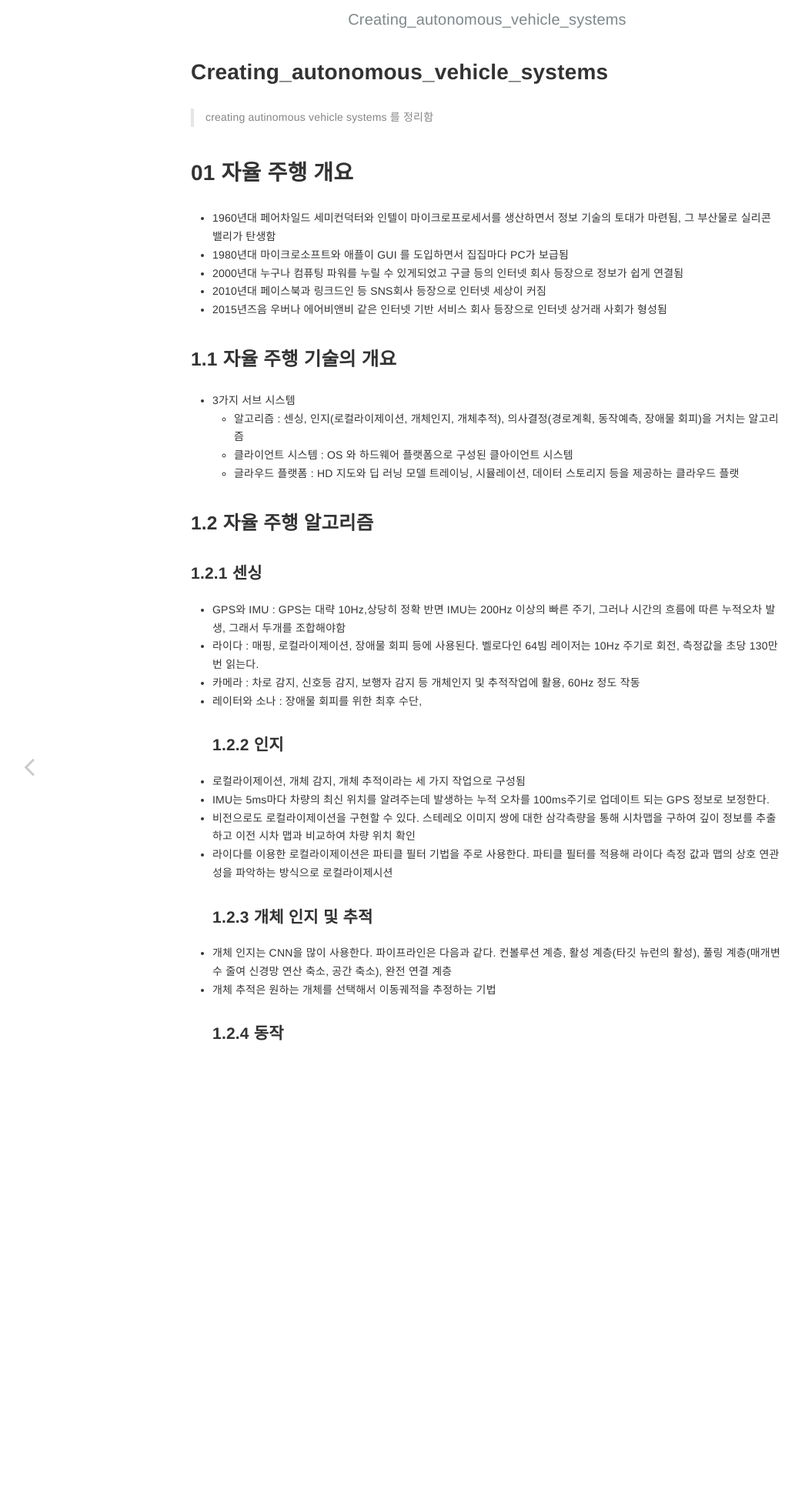
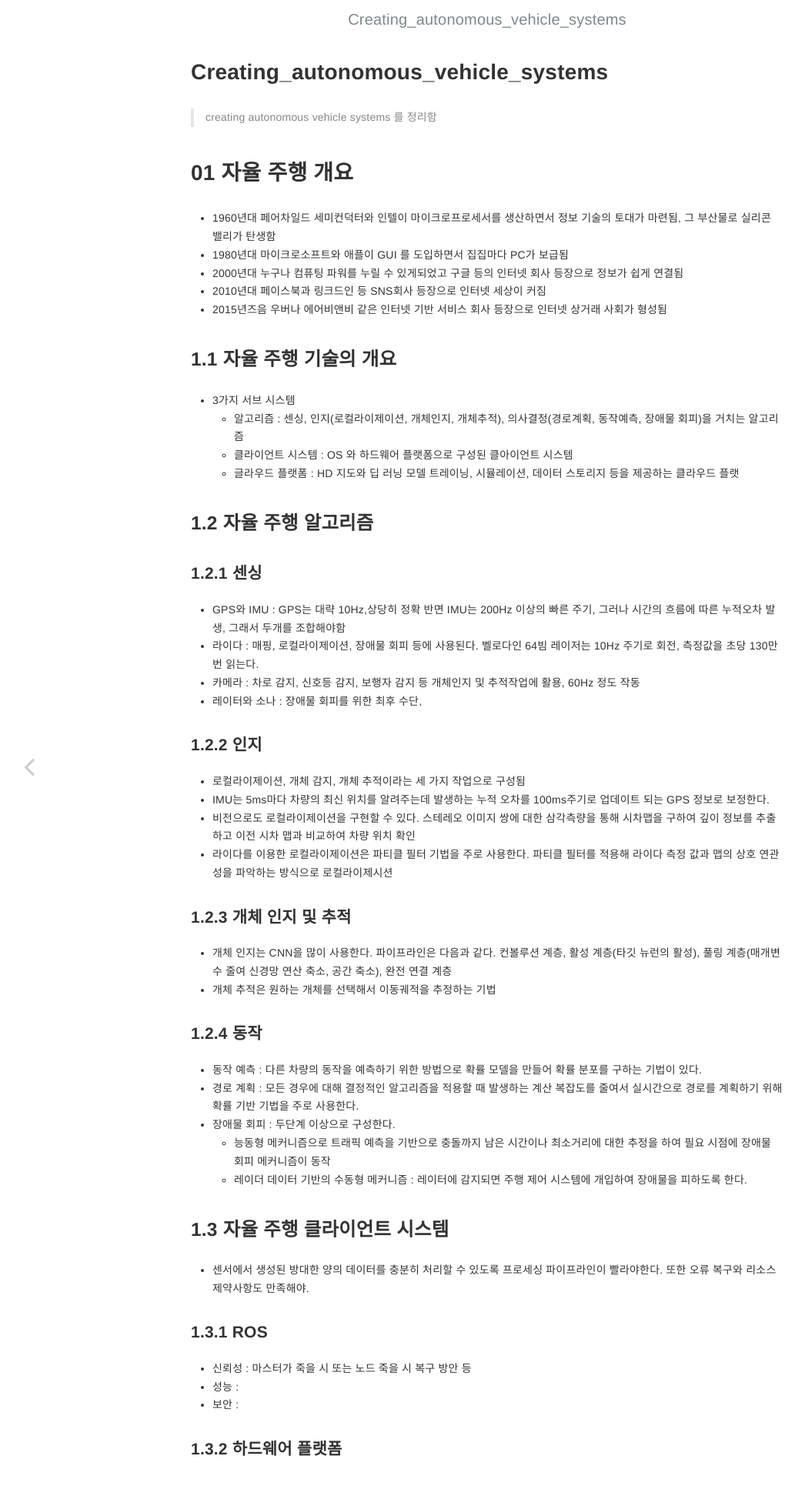
Before and after one commit to contravia-cloud/TechnicalBlog, a Jekyll site: the page built from _posts/2022-04-13-Creating_autonomous_vehicle_systems.md, in a window 1280 px wide, cut to the strip 0-1937 px from the top of the page. Shown: the top 1931 px of the strip at 77% size, without its empty margins (7-1053 px from the left). Built offline with Jekyll 4.4.1, drawn with Linux system fonts in a browser that asks for light colours; our own code applies the rules of GitHub Pages for plain Markdown files.

Commit message:
Update 2022-04-13-Creating_autonomous_vehicle_systems.md

```diff
--- a/_posts/2022-04-13-Creating_autonomous_vehicle_systems.md
+++ b/_posts/2022-04-13-Creating_autonomous_vehicle_systems.md
@@ -5,7 +5,7 @@ date: 2022-04-13
 ---
 
 
-> creating autinomous vehicle systems 를 정리함
+> creating autonomous vehicle systems 를 정리함
 
 # 01 자율 주행 개요
 - 1960년대 페어차일드 세미컨덕터와 인텔이 마이크로프로세서를 생산하면서 정보 기술의 토대가 마련됨, 그 부산물로 실리콘 밸리가 탄생함
@@ -21,17 +21,36 @@ date: 2022-04-13
   - 글라우드 플랫폼 : HD 지도와 딥 러닝 모델 트레이닝, 시뮬레이션, 데이터 스토리지 등을 제공하는 클라우드 플랫
 
 ## 1.2 자율 주행 알고리즘
+
 ### 1.2.1 센싱
 - GPS와 IMU : GPS는 대략 10Hz,상당히 정확 반면 IMU는 200Hz 이상의 빠른 주기, 그러나 시간의 흐름에 따른 누적오차 발생, 그래서 두개를 조합해야함
 - 라이다 : 매핑, 로컬라이제이션, 장애물 회피 등에 사용된다. 벨로다인 64빔 레이저는 10Hz 주기로 회전, 측정값을 초당 130만번 읽는다.
 - 카메라 : 차로 감지, 신호등 감지, 보행자 감지 등 개체인지 및 추적작업에 활용, 60Hz 정도 작동
 - 레이터와 소나 : 장애물 회피를 위한 최후 수단,
+
 ### 1.2.2 인지
 - 로컬라이제이션, 개체 감지, 개체 추적이라는 세 가지 작업으로 구성됨
 - IMU는 5ms마다 차량의 최신 위치를 알려주는데 발생하는 누적 오차를 100ms주기로 업데이트 되는 GPS 정보로 보정한다.
 - 비전으로도 로컬라이제이션을 구현할 수 있다. 스테레오 이미지 쌍에 대한 삼각측량을 통해 시차맵을 구하여 깊이 정보를 추출하고 이전 시차 맵과 비교하여 차량 위치 확인
 - 라이다를 이용한 로컬라이제이션은 파티클 필터 기법을 주로 사용한다. 파티클 필터를 적용해 라이다 측정 값과 맵의 상호 연관성을 파악하는 방식으로 로컬라이제시션
+
 ### 1.2.3 개체 인지 및 추적
 - 개체 인지는 CNN을 많이 사용한다. 파이프라인은 다음과 같다. 컨볼루션 계층, 활성 계층(타깃 뉴런의 활성), 풀링 계층(매개변수 줄여 신경망 연산 축소, 공간 축소), 완전 연결 계층
 - 개체 추적은 원하는 개체를 선택해서 이동궤적을 추정하는 기법
+
 ### 1.2.4 동작
+- 동작 예측 : 다른 차량의 동작을 예측하기 위한 방법으로 확률 모델을 만들어 확률 분포를 구하는 기법이 있다.
+- 경로 계획 : 모든 경우에 대해 결정적인 알고리즘을 적용할 때 발생하는 계산 복잡도를 줄여서 실시간으로 경로를 계획하기 위해 확률 기반 기법을 주로 사용한다.
+- 장애물 회피 : 두단계 이상으로 구성한다.
+  - 능동형 메커니즘으로 트래픽 예측을 기반으로 충돌까지 남은 시간이나 최소거리에 대한 추정을 하여 필요 시점에 장애물 회피 메커니즘이 동작
+  - 레이더 데이터 기반의 수동형 메커니즘 : 레이터에 감지되면 주행 제어 시스템에 개입하여 장애물을 피하도록 한다.
+
+## 1.3 자율 주행 클라이언트 시스템
+- 센서에서 생성된 방대한 양의 데이터를 충분히 처리할 수 있도록 프로세싱 파이프라인이 빨라야한다. 또한 오류 복구와 리소스 제약사항도 만족해야.
+
+### 1.3.1 ROS
+- 신뢰성 : 마스터가 죽을 시 또는 노드 죽을 시 복구 방안 등
+- 성능 :
+- 보안 :
+
+### 1.3.2 하드웨어 플랫폼
```
